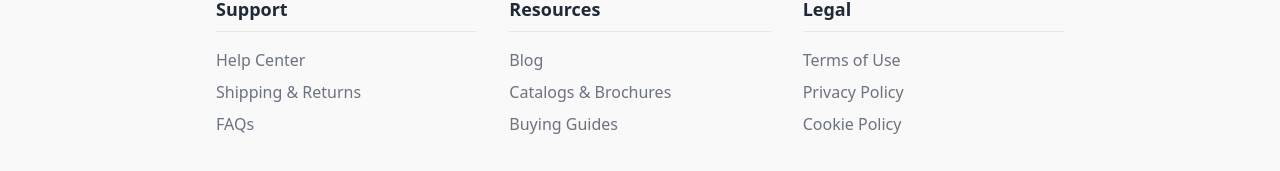
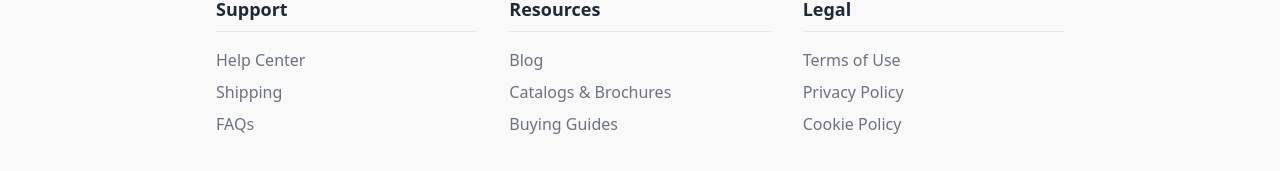
Before and after one commit to GaneshPatil22/ThreadCart-Frontend, a React (Vite) app: page /sitemap in a window 1280 px wide. Shown: the part 471-642 px from the top of the page. Built offline with nearby package versions, Linux system fonts and the light colour scheme; no server answers.

Commit message:
Remoevd one ref of return

```diff
--- a/src/pages/static/SitemapPage.tsx
+++ b/src/pages/static/SitemapPage.tsx
@@ -36,7 +36,7 @@ const sitemapSections: SitemapSection[] = [
     title: "Support",
     links: [
       { name: "Help Center", path: "/help" },
-      { name: "Shipping & Returns", path: "/shipping" },
+      { name: "Shipping", path: "/shipping" },
       { name: "FAQs", path: "/faqs" },
     ],
   },
```
